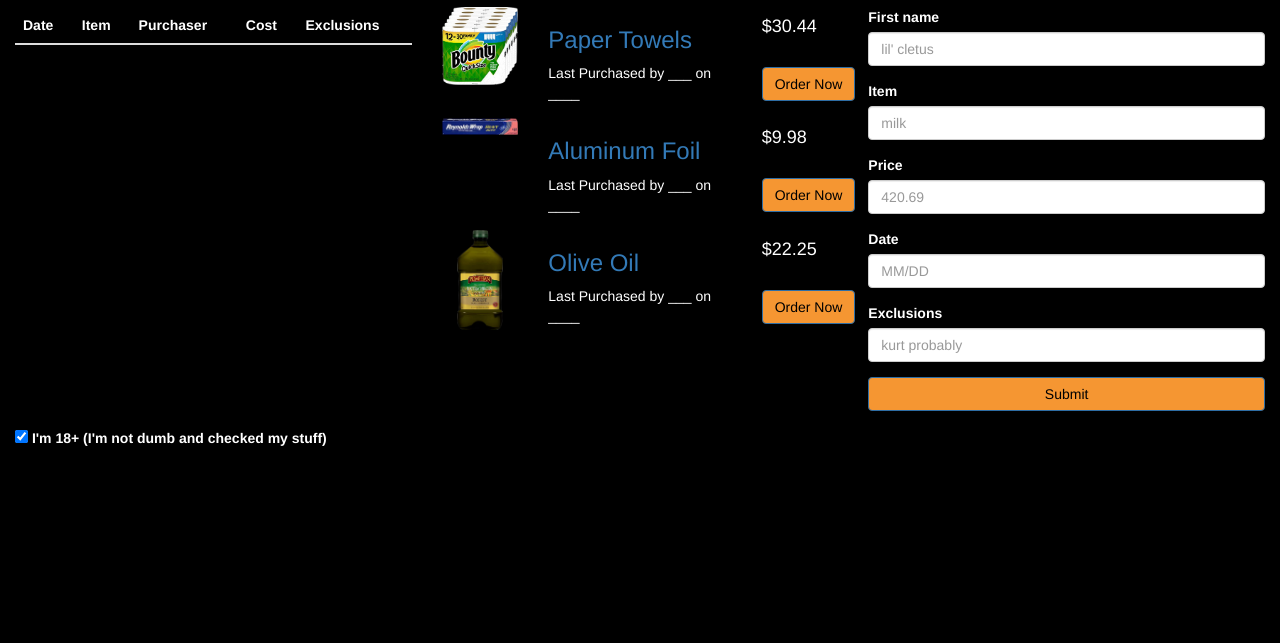
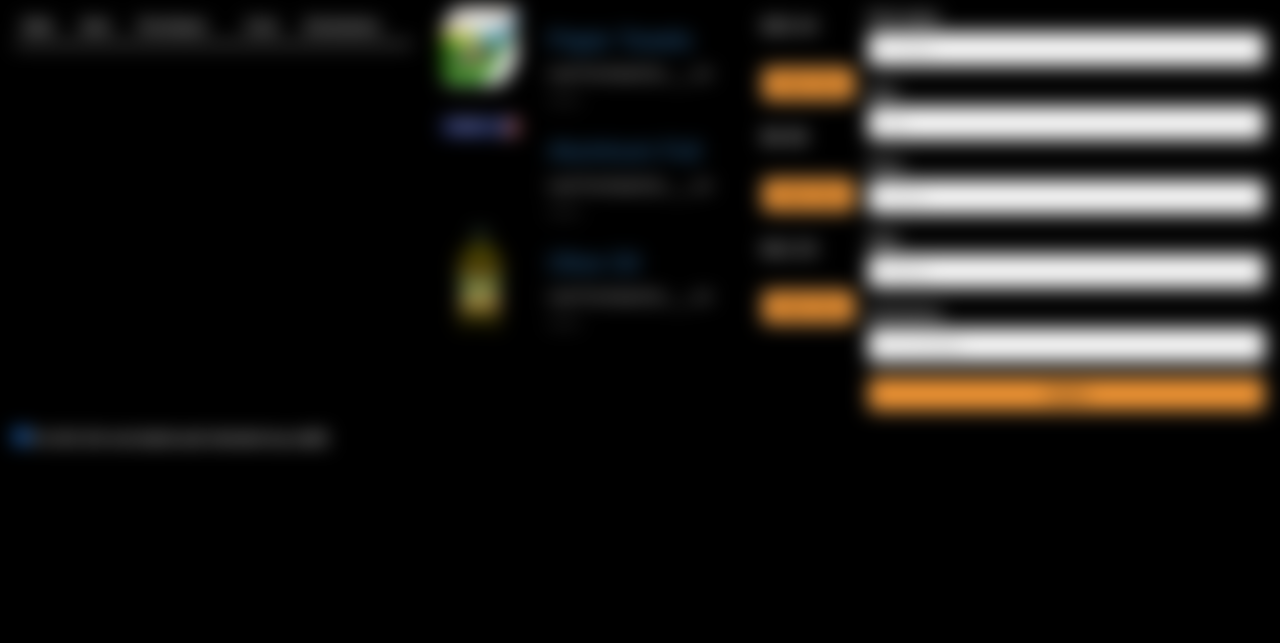
Before and after one commit to jdavey2018/jdavey2018.github.io, a plain HTML site: page index.html in a window 1280 px wide. Shown: the part 157-800 px from the top of the page. Drawn offline with nearby package versions, Linux system fonts and the light colour scheme; no server answers.

Commit message:
Update style.css

```diff
--- a/style.css
+++ b/style.css
@@ -10,7 +10,7 @@ body {
 
 main{
 
-	<!--filter: blur(10px);-->
+	filter: blur(10px);
 }
 
 header{
```
